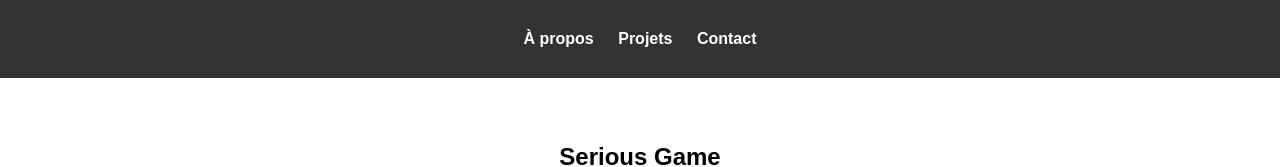
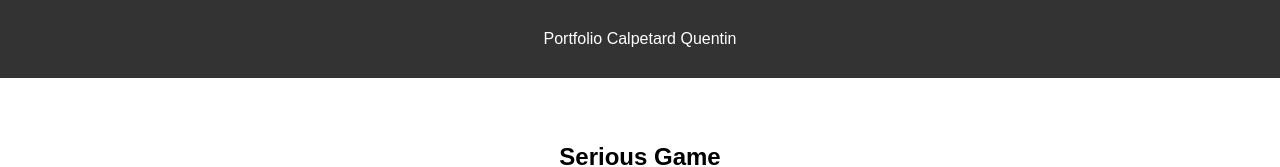
Before and after one commit to NesSan974/Portfolio.github.io, a plain HTML site: page project1.html in a window 1280 px wide. Shown: the top 167 px of the page. Drawn offline with Linux system fonts and the light colour scheme.

Commit message:
Update project1.html

```diff
--- a/project1.html
+++ b/project1.html
@@ -12,9 +12,7 @@
     <header>
         <nav>
             <ul>
-                <li><a href="index.html#about">À propos</a></li>
-                <li><a href="index.html#projects">Projets</a></li>
-                <li><a href="index.html#contact">Contact</a></li>
+                <p>Portfolio Calpetard Quentin</p>
             </ul>
         </nav>
     </header>
```
